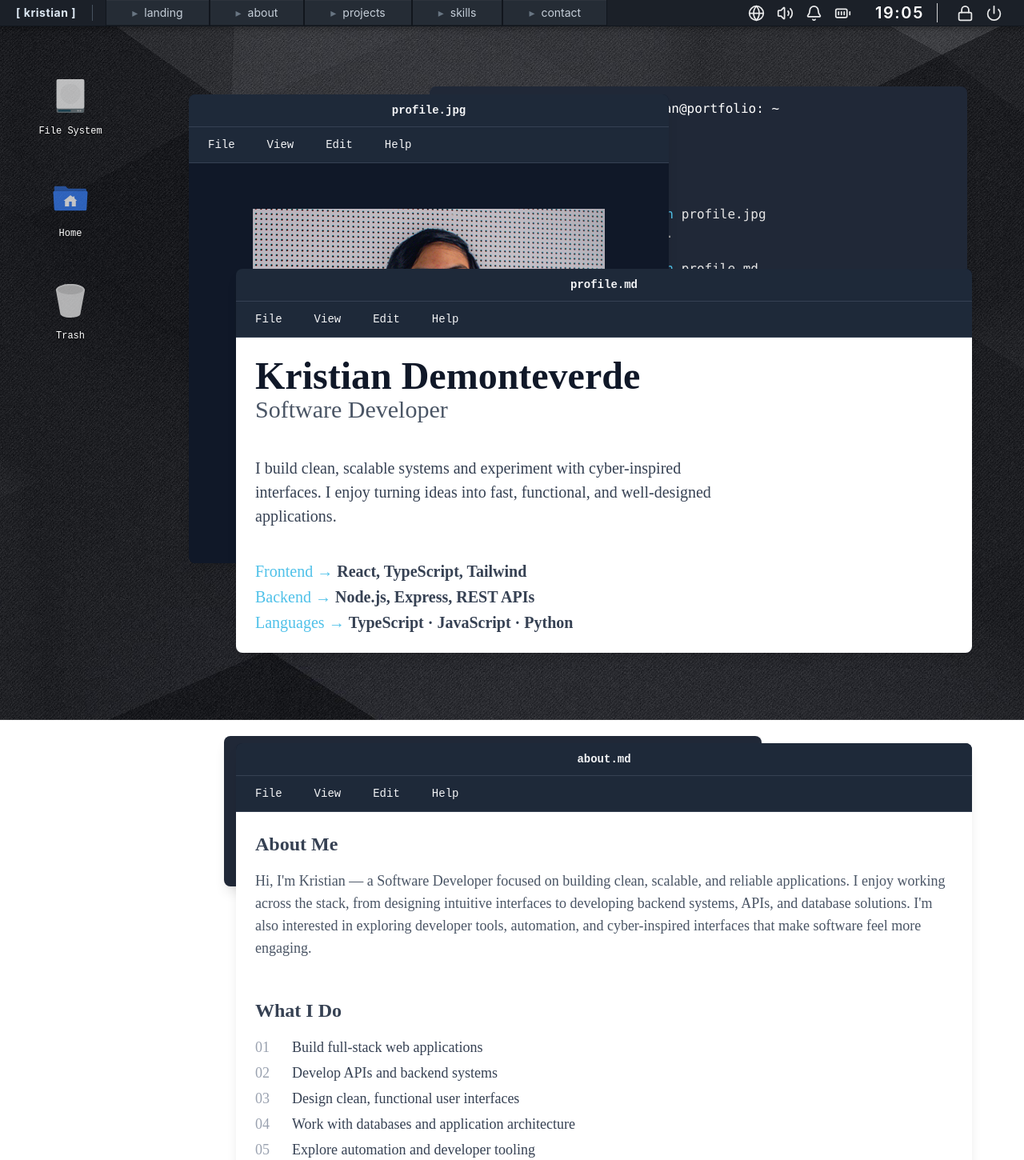
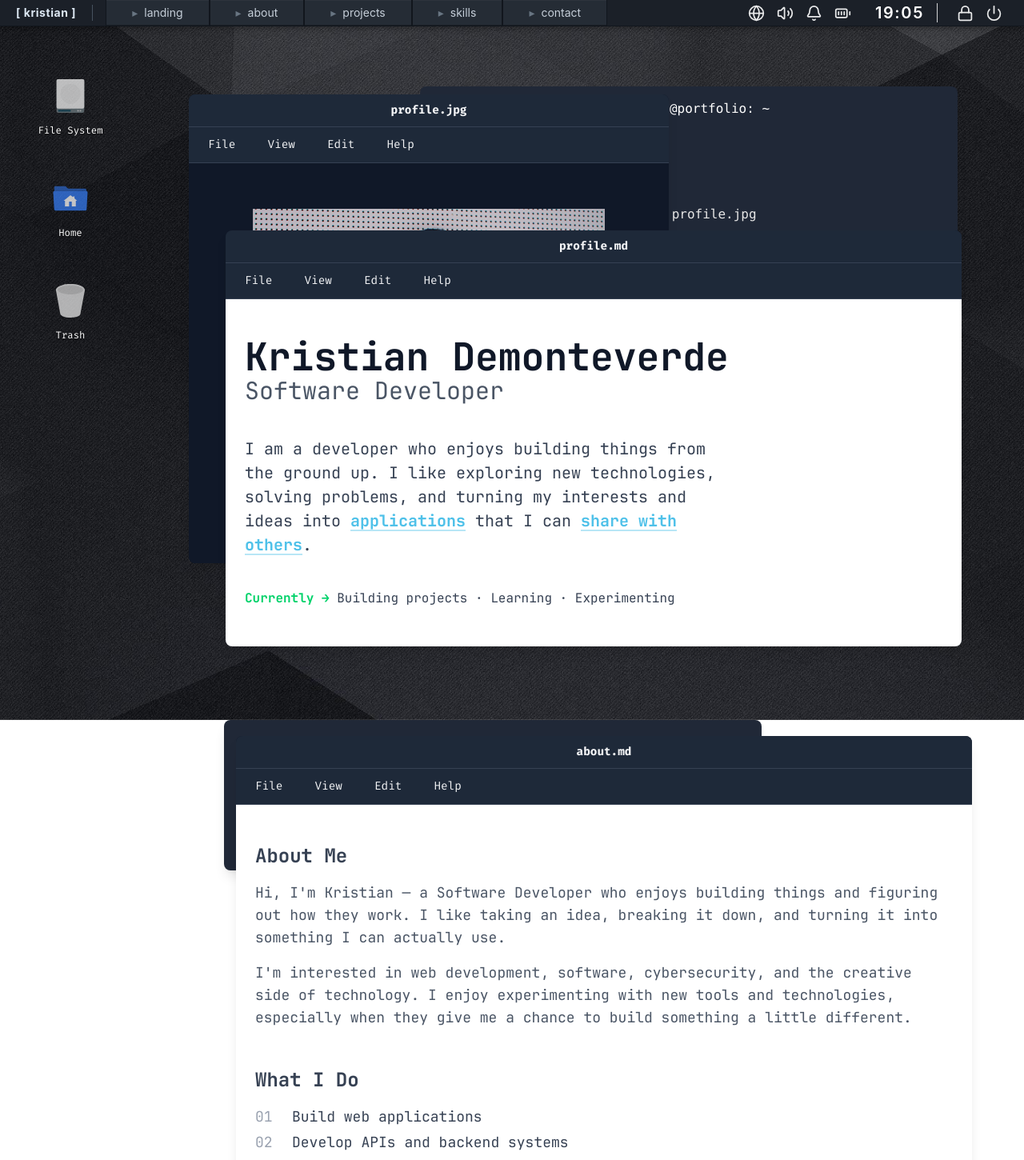
Before and after one commit to KristKross/Kristian-Portfolio, a React (Vite) app in the folder frontend/: page / in a window 1280 px wide. Shown: the top 1450 px of the page at 80% size. Built offline with nearby package versions, Linux system fonts and the light colour scheme.

Commit message:
added different appearance times for each window

```diff
--- a/frontend/src/components/apps/Browser.tsx
+++ b/frontend/src/components/apps/Browser.tsx
@@ -145,7 +145,7 @@ function Browser({
             </div>
 
             {/* Website Body */}
-            <main className="min-h-0 flex-1 overflow-y-auto overflow-x-hidden">
+            <main className="font-['JetBrains_Mono'] min-h-0 flex-1 overflow-y-auto overflow-x-hidden">
                 {children}
             </main>
         </div>
--- a/frontend/src/components/apps/MarkdownViewer.tsx
+++ b/frontend/src/components/apps/MarkdownViewer.tsx
@@ -81,7 +81,7 @@ function MarkdownViewer({
             </div>
 
             {/* Content */}
-            <div className="font-['JetBrains_Mono'] bg-white p-6 h-full flex-1 text-gray-900 text-sm lg:text-base">
+            <div className="font-['JetBrains_Mono'] bg-white p-6 py-12 h-full flex-1 text-gray-900 text-sm lg:text-base">
                 {text}
             </div>
         </div>
--- /dev/null
+++ b/frontend/src/hooks/useSectionAppearance.ts
@@ -0,0 +1,58 @@
+import { useEffect, useRef, useState } from "react";
+
+export function useSectionAppearance(
+    delays: number[] = [300],
+    threshold = 0.2
+) {
+    const sectionRef = useRef<HTMLElement>(null);
+    const [visible, setVisible] = useState<boolean[]>(
+        () => delays.map(() => false)
+    );
+
+    const delaysRef = useRef(delays);
+    delaysRef.current = delays;
+
+    useEffect(() => {
+        const section = sectionRef.current;
+        if (!section) return;
+
+        const timers: ReturnType<typeof setTimeout>[] = [];
+
+        const observer = new IntersectionObserver(
+            ([entry]) => {
+                if (!entry.isIntersecting) return;
+
+                delaysRef.current.forEach((delay, index) => {
+                    timers.push(
+                        setTimeout(() => {
+                            setVisible((current) => {
+                                if (current[index]) return current;
+
+                                const next = [...current];
+                                next[index] = true;
+                                return next;
+                            });
+                        }, delay)
+                    );
+                });
+
+                observer.disconnect();
+            },
+            {
+                threshold,
+            }
+        );
+
+        observer.observe(section);
+
+        return () => {
+            observer.disconnect();
+            timers.forEach(clearTimeout);
+        };
+    }, [threshold]);
+
+    return {
+        sectionRef,
+        visible,
+    };
+}
--- a/frontend/src/main.tsx
+++ b/frontend/src/main.tsx
@@ -1,6 +1,7 @@
 import { StrictMode } from 'react'
 import { createRoot } from 'react-dom/client'
 import './index.css'
+import './assets/typography/typograhpy.css'
 import App from './App.tsx'
 
 createRoot(document.getElementById('root')!).render(
--- a/frontend/src/pages/About.tsx
+++ b/frontend/src/pages/About.tsx
@@ -1,6 +1,7 @@
 import Terminal from "../components/apps/Terminal";
 import MarkdownViewer from "../components/apps/MarkdownViewer";
 import type { BringToFront, WindowZIndexes } from "../types/window";
+import { useSectionAppearance } from "../hooks/useSectionAppearance";
 
 interface AboutProps {
     windowZIndexes: WindowZIndexes;
@@ -14,12 +15,16 @@ const AboutContent = (
         </h1>
 
         <p className="mt-4 text-sm text-gray-600 sm:text-base md:text-lg">
-            Hi, I'm Kristian — a Software Developer focused on building clean,
-            scalable, and reliable applications. I enjoy working across the
-            stack, from designing intuitive interfaces to developing backend
-            systems, APIs, and database solutions. I'm also interested in
-            exploring developer tools, automation, and cyber-inspired
-            interfaces that make software feel more engaging.
+            Hi, I'm Kristian — a Software Developer who enjoys building things
+            and figuring out how they work. I like taking an idea, breaking it
+            down, and turning it into something I can actually use.
+        </p>
+
+        <p className="mt-4 text-sm text-gray-600 sm:text-base md:text-lg">
+            I'm interested in web development, software, cybersecurity, and the
+            creative side of technology. I enjoy experimenting with new tools and
+            technologies, especially when they give me a chance to build something
+            a little different.
         </p>
 
         <h2 className="mt-12 text-lg font-bold sm:text-xl md:text-2xl">
@@ -31,35 +36,25 @@ const AboutContent = (
                 <span className="mr-2 inline-block w-[38px] text-gray-400">
                     01
                 </span>
-                Build full-stack web applications
+                Build web applications
             </p>
-
             <p>
                 <span className="mr-2 inline-block w-[38px] text-gray-400">
                     02
                 </span>
                 Develop APIs and backend systems
             </p>
-
             <p>
                 <span className="mr-2 inline-block w-[38px] text-gray-400">
                     03
                 </span>
-                Design clean, functional user interfaces
+                Work with databases and application architecture
             </p>
-
             <p>
                 <span className="mr-2 inline-block w-[38px] text-gray-400">
                     04
                 </span>
-                Work with databases and application architecture
-            </p>
-
-            <p>
-                <span className="mr-2 inline-block w-[38px] text-gray-400">
-                    05
-                </span>
-                Explore automation and developer tooling
+                Spend time playing video games, chess, and tabletop games
             </p>
         </div>
 
@@ -68,17 +63,24 @@ const AboutContent = (
         </h2>
 
         <p className="mt-4 text-sm text-gray-600 sm:text-base md:text-lg">
-            I care about writing maintainable code, keeping interfaces simple,
-            and building systems that are practical and reliable. I like taking
-            an idea from concept to a working application — while continuously
-            learning, experimenting, and improving along the way.
+            I like diving into things head on. I learn
+            best by building, experimenting, and occasionally breaking things
+            along the way. I enjoy the process of figuring things out and making
+            them better.
         </p>
     </div>
 );
 
 function About({ windowZIndexes, bringToFront }: AboutProps) {
+    const { sectionRef, visible } = useSectionAppearance([300, 1000]);
+
     return (
-        <section id="about" className="relative mt-8 flex flex-col items-center justify-center gap-6 px-2 min-h-screen">
+        <section
+            ref={sectionRef}
+            id="about"
+            className="relative mt-8 flex flex-col items-center justify-center gap-6 px-2 min-h-screen"
+        >
+            {visible[0] && (
                 <Terminal
                     title="kristian@portfolio: ~"
                     lines={[
@@ -105,21 +107,24 @@ function About({ windowZIndexes, bringToFront }: AboutProps) {
                     ]}
                     prompt="kristian@portfolio:~$"
                     initialX={200}
-                initialY={60}
+                    initialY={40}
                     zIndex={windowZIndexes.aboutTerminal}
                     onFocus={() => bringToFront("aboutTerminal")}
                     className="min-[1200px]:left-[15%]"
                 />
+            )}
 
+            {visible[1] && (
                 <MarkdownViewer
                     title="about.md"
                     initialX={700}
-                initialY={90}
+                    initialY={60}
                     zIndex={windowZIndexes.aboutMarkdown}
                     onFocus={() => bringToFront("aboutMarkdown")}
                     className="min-[1500px]:right-[10%] w-full max-w-[920px]"
                     text={AboutContent}
                 />
+            )}
         </section>
     );
 }
--- a/frontend/src/pages/Contact.tsx
+++ b/frontend/src/pages/Contact.tsx
@@ -4,6 +4,7 @@ import Mail from "../components/apps/Mail"
 import Linkedin from "../components/content/Linkedin"
 import Github from "../components/content/Github"
 import type { BringToFront, WindowZIndexes } from "../types/window"
+import { useSectionAppearance } from "../hooks/useSectionAppearance"
 
 interface ContactProps {
     windowZIndexes: WindowZIndexes
@@ -27,6 +28,8 @@ function Contact({
         github: false,
         linkedin: false,
     })
+
+    const { sectionRef, visible } = useSectionAppearance([300, 1000])
 
     useEffect(() => {
         const mediaQuery = window.matchMedia("(min-width: 1024px)")
@@ -65,7 +68,12 @@ function Contact({
     }
 
     return (
-        <section id="contact" className="relative mt-8 flex min-h-screen flex-col items-center justify-center gap-6 px-2 py-8 lg:mt-0 lg:block">
+        <section
+            ref={sectionRef}
+            id="contact"
+            className="relative flex min-h-screen flex-col items-center justify-center gap-6 px-2 lg:mt-0 lg:block"
+        >
+            {visible[0] && (
                 <Terminal
                     title="kristian@portfolio: ~"
                     lines={[
@@ -95,15 +103,30 @@ function Contact({
                             output: (
                                 <div className="space-y-1">
                                     <div className="flex flex-wrap gap-x-6 gap-y-1">
-                                    <button type="button" disabled={opened.mail} onClick={() => openWindow("mail", onOpenmail)} className={opened.mail ? "cursor-default text-[#6B7280]" : "cursor-pointer text-[#4FC1E9] transition-colors hover:text-white hover:underline"}>
+                                        <button
+                                            type="button"
+                                            disabled={opened.mail}
+                                            onClick={() => openWindow("mail", onOpenmail)}
+                                            className={opened.mail ? "cursor-default text-[#6B7280]" : "cursor-pointer text-[#4FC1E9] transition-colors hover:text-white hover:underline"}
+                                        >
                                             email
                                         </button>
 
-                                    <button type="button" disabled={opened.github} onClick={() => openWindow("github", onOpenGithub)} className={opened.github ? "cursor-default text-[#6B7280]" : "cursor-pointer text-[#4FC1E9] transition-colors hover:text-white hover:underline"}>
+                                        <button
+                                            type="button"
+                                            disabled={opened.github}
+                                            onClick={() => openWindow("github", onOpenGithub)}
+                                            className={opened.github ? "cursor-default text-[#6B7280]" : "cursor-pointer text-[#4FC1E9] transition-colors hover:text-white hover:underline"}
+                                        >
                                             github
                                         </button>
 
-                                    <button type="button" disabled={opened.linkedin} onClick={() => openWindow("linkedin", onOpenLinkedin)} className={opened.linkedin ? "cursor-default text-[#6B7280]" : "cursor-pointer text-[#4FC1E9] transition-colors hover:text-white hover:underline"}>
+                                        <button
+                                            type="button"
+                                            disabled={opened.linkedin}
+                                            onClick={() => openWindow("linkedin", onOpenLinkedin)}
+                                            className={opened.linkedin ? "cursor-default text-[#6B7280]" : "cursor-pointer text-[#4FC1E9] transition-colors hover:text-white hover:underline"}
+                                        >
                                             linkedin
                                         </button>
                                     </div>
@@ -115,8 +138,9 @@ function Contact({
                     zIndex={windowZIndexes.contactTerminal}
                     onFocus={() => bringToFront("contactTerminal")}
                 />
+            )}
 
-            {opened.mail && (
+            {visible[1] && opened.mail && (
                 <Mail
                     initialX={700}
                     initialY={280}
--- a/frontend/src/pages/Landing.tsx
+++ b/frontend/src/pages/Landing.tsx
@@ -4,6 +4,7 @@ import ImageViewer from '../components/apps/ImageViewer'
 import MarkdownViewer from '../components/apps/MarkdownViewer'
 import ProfileImage from "../assets/profile-image.png"
 import type { BringToFront, WindowZIndexes } from '../types/window'
+import { useSectionAppearance } from '../hooks/useSectionAppearance'
 
 interface LandingProps {
     windowZIndexes: WindowZIndexes
@@ -15,41 +16,36 @@ const LandingContent = (
         <h1 className="block text-3xl font-bold text-gray-900 md:text-5xl">
             Kristian Demonteverde
         </h1>
-
         <h2 className="mb-2 block text-2xl text-gray-600 md:text-3xl">
             Software Developer
         </h2>
-
         <p className="my-10 block min-w-[300px] max-w-[600px] text-base leading-[1.5] md:text-xl">
-            I build clean, scalable systems and experiment with cyber-inspired
-            interfaces. I enjoy turning ideas into fast, functional, and
-            well-designed applications.
+            I am a developer who enjoys building things from the ground up.
+            I like exploring new technologies, solving problems, and turning my
+            interests and ideas into{" "}
+            <a
+                href="#projects"
+                className="font-semibold text-[#4FC1E9] underline decoration-[#4FC1E9]/40 underline-offset-4 transition-colors hover:text-[#2D9CC5] hover:decoration-white"
+            >
+                applications
+            </a>{" "}
+            that I can{" "}
+            <a
+                href="#contact"
+                className="font-semibold text-[#4FC1E9] underline decoration-[#4FC1E9]/40 underline-offset-4 transition-colors hover:text-[#2D9CC5] hover:decoration-white"
+            >
+                share with others
+            </a>
+            .
         </p>
-
-        <div className="space-y-1 text-base md:text-xl">
-            <p>
-                <span className="text-[#4FC1E9]">Frontend → </span>
-                <span className="font-semibold">
-                    React, TypeScript, Tailwind
-                </span>
-            </p>
-
-            <p>
-                <span className="text-[#4FC1E9]">Backend → </span>
-                <span className="font-semibold">
-                    Node.js, Express, REST APIs
-                </span>
-            </p>
-
-            <p>
-                <span className="text-[#4FC1E9]">Languages → </span>
-                <span className="font-semibold">
-                    TypeScript · JavaScript · Python
-                </span>
+        <p className="text-sm md:text-base">
+            <span className="font-semibold text-[#00D26A]">
+                Currently →
+            </span>{" "}
+            Building projects · Learning · Experimenting
         </p>
     </div>
-    </div>
-);
+)
 
 function ScrollPrompt() {
     const [isVisible, setIsVisible] = useState(true)
@@ -87,7 +83,7 @@ function ScrollPrompt() {
         <button
             type="button"
             onClick={handleClick}
-            className={`absolute bottom-0 left-1/2 flex -translate-x-1/2 flex-col items-center gap-2 text-gray-400 transition-all duration-500 ease-out hover:text-gray-200 ${isVisible ? 'visible translate-y-0 opacity-100 blur-none' : 'invisible -translate-y-3 opacity-0 blur-sm pointer-events-none'}`}
+            className={`absolute bottom-5 left-1/2 flex -translate-x-1/2 flex-col items-center gap-2 text-gray-400 transition-all duration-500 ease-out hover:text-gray-200 ${isVisible ? 'visible translate-y-0 opacity-100 blur-none' : 'invisible -translate-y-3 opacity-0 blur-sm pointer-events-none'}`}
         >
             <span className="text-[20px]">
                 SCROLL TO CONTINUE
@@ -101,8 +97,18 @@ function ScrollPrompt() {
 }
 
 function Landing({ windowZIndexes, bringToFront }: LandingProps) {
+    const { sectionRef, visible } = useSectionAppearance(
+        [300, 1000, 1700, 2300],
+        0.2
+    )
+
     return (
-        <section id="landing" className="relative mt-8 flex flex-col items-center justify-center gap-6 px-2 py-4 lg:min-h-[calc(100vh-20px)]">
+        <section
+            ref={sectionRef}
+            id="landing"
+            className="relative mt-8 flex flex-col items-center justify-center gap-6 px-2 lg:min-h-[calc(100vh-20px)]"
+        >
+            {visible[0] && (
                 <Terminal
                     title="kristian@portfolio: ~"
                     initialX={900}
@@ -152,7 +158,7 @@ function Landing({ windowZIndexes, bringToFront }: LandingProps) {
                                 },
                                 {
                                     text: " profile.md",
-                                className: "text-[#E6E6E6]",
+                                    className:"text-[#E6E6E6]",
                                 },
                             ],
                             output: (
@@ -167,7 +173,9 @@ function Landing({ windowZIndexes, bringToFront }: LandingProps) {
                     ]}
                     prompt="kristian@portfolio:~$"
                 />
+            )}
 
+            {visible[1] && (
                 <ImageViewer
                     initialX={140}
                     initialY={70}
@@ -176,18 +184,21 @@ function Landing({ windowZIndexes, bringToFront }: LandingProps) {
                     image={ProfileImage}
                     className="sm:max-w-[100%] md:max-w-[100%] lg:max-w-[600px]"
                 />
+            )}
 
+            {visible[2] && (
                 <MarkdownViewer
                     title="profile.md"
                     initialX={700}
-                initialY={370}
+                    initialY={240}
                     zIndex={windowZIndexes.profileMarkdown}
                     onFocus={() => bringToFront('profileMarkdown')}
                     className="w-full max-w-[920px]"
                     text={LandingContent}
                 />
+            )}
 
-            <ScrollPrompt />
+            {visible[3] && <ScrollPrompt />}
         </section>
     )
 }
--- a/frontend/src/pages/Projects.tsx
+++ b/frontend/src/pages/Projects.tsx
@@ -3,6 +3,7 @@ import Terminal from '../components/apps/Terminal'
 import FileManager, { type Project } from '../components/apps/FileManager'
 import ProjectWindow from '../components/content/ProjectWindow'
 import type { BringToFront, WindowZIndexes } from '../types/window'
+import { useSectionAppearance } from '../hooks/useSectionAppearance'
 
 interface ProjectsProps {
     windowZIndexes: WindowZIndexes
@@ -12,6 +13,8 @@ interface ProjectsProps {
 function Projects({ windowZIndexes, bringToFront }: ProjectsProps) {
     const [selectedProject, setSelectedProject] = useState<Project | null>(null)
     const [openedProjects, setOpenedProjects] = useState<Project[]>([])
+
+    const { sectionRef, visible } = useSectionAppearance([300, 1000])
 
     const openProject = (project: Project) => {
         setSelectedProject(project)
@@ -34,7 +37,12 @@ function Projects({ windowZIndexes, bringToFront }: ProjectsProps) {
     }
 
     return (
-        <section id="projects" className="relative mt-8 flex flex-col items-center justify-center gap-6 px-2 min-h-screen">
+        <section
+            ref={sectionRef}
+            id="projects"
+            className="relative mt-8 flex flex-col items-center justify-center gap-6 px-2 min-h-screen"
+        >
+            {visible[0] && (
                 <Terminal
                     title="kristian@portfolio: ~"
                     lines={[
@@ -58,7 +66,9 @@ function Projects({ windowZIndexes, bringToFront }: ProjectsProps) {
                     initialY={60}
                     onFocus={() => bringToFront('projectsTerminal')}
                 />
+            )}
 
+            {visible[1] && (
                 <FileManager
                     zIndex={windowZIndexes.fileManager}
                     initialX={550}
@@ -67,6 +77,7 @@ function Projects({ windowZIndexes, bringToFront }: ProjectsProps) {
                     onOpenProject={openProject}
                     selectedProject={selectedProject}
                 />
+            )}
 
             {openedProjects.map((project, index) => (
                 <ProjectWindow
--- a/frontend/src/pages/Skills.tsx
+++ b/frontend/src/pages/Skills.tsx
@@ -1,6 +1,7 @@
 import Terminal from '../components/apps/Terminal'
 import SystemMonitor from '../components/apps/SystemMonitor'
 import type { BringToFront, WindowZIndexes } from '../types/window'
+import { useSectionAppearance } from '../hooks/useSectionAppearance'
 
 interface SkillsProps {
     windowZIndexes: WindowZIndexes
@@ -8,8 +9,15 @@ interface SkillsProps {
 }
 
 function Skills({ windowZIndexes, bringToFront }: SkillsProps) {
+    const { sectionRef, visible } = useSectionAppearance([300, 1000])
+
     return (
-        <section id="skills" className="relative mt-8 flex flex-col items-center justify-center gap-6 px-2 min-h-screen">
+        <section
+            ref={sectionRef}
+            id="skills"
+            className="relative mt-8 flex flex-col items-center justify-center gap-6 px-2 min-h-screen"
+        >
+            {visible[0] && (
                 <Terminal
                     title="kristian@portfolio: ~"
                     initialX={120}
@@ -33,12 +41,16 @@ function Skills({ windowZIndexes, bringToFront }: SkillsProps) {
                     zIndex={windowZIndexes.skillsTerminal}
                     onFocus={() => bringToFront('skillsTerminal')}
                 />
+            )}
+
+            {visible[1] && (
                 <SystemMonitor
                     initialX={700}
                     initialY={90}
                     zIndex={windowZIndexes.systemMonitor}
                     onFocus={() => bringToFront('systemMonitor')}
                 />
+            )}
         </section>
     )
 }
```
Also changed, not shown: frontend/src/assets/typography/typograhpy.css (+8 -38 lines), frontend/src/components/apps/Mail.tsx (+9 -4 lines), frontend/src/components/content/Linkedin.tsx (+13 -4 lines). Lines whose indentation alone changed are shown as unchanged.
